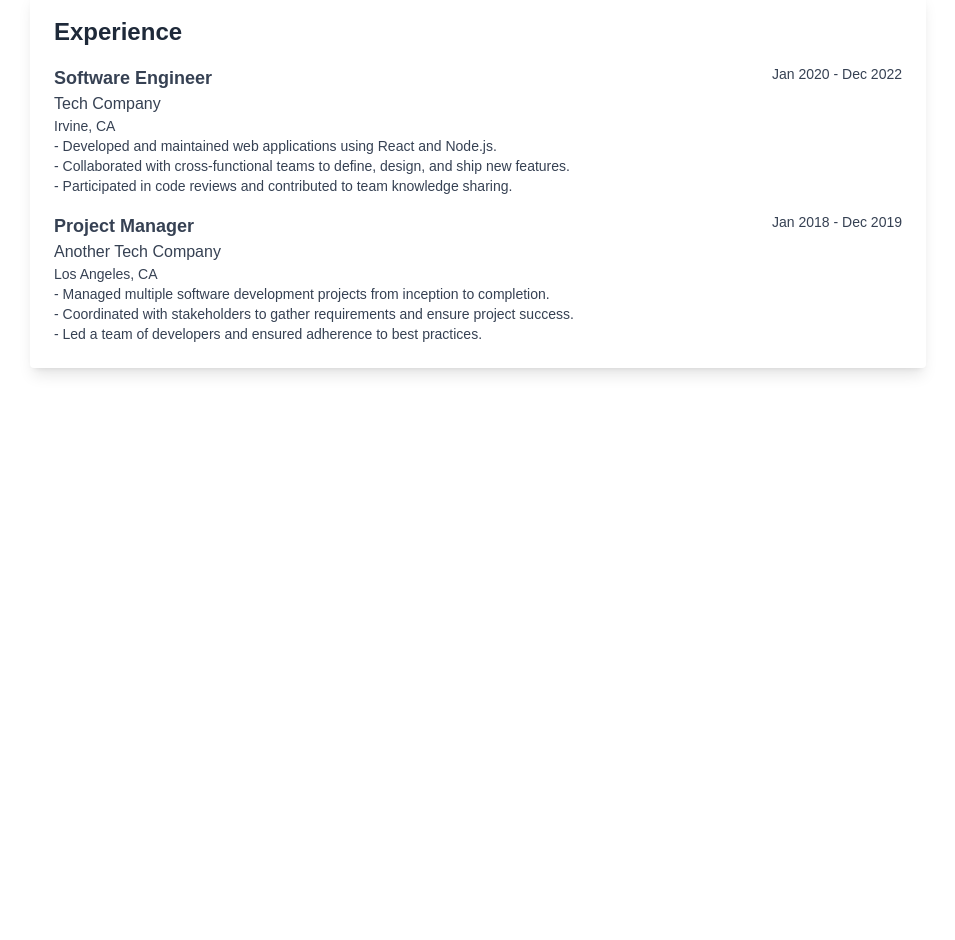
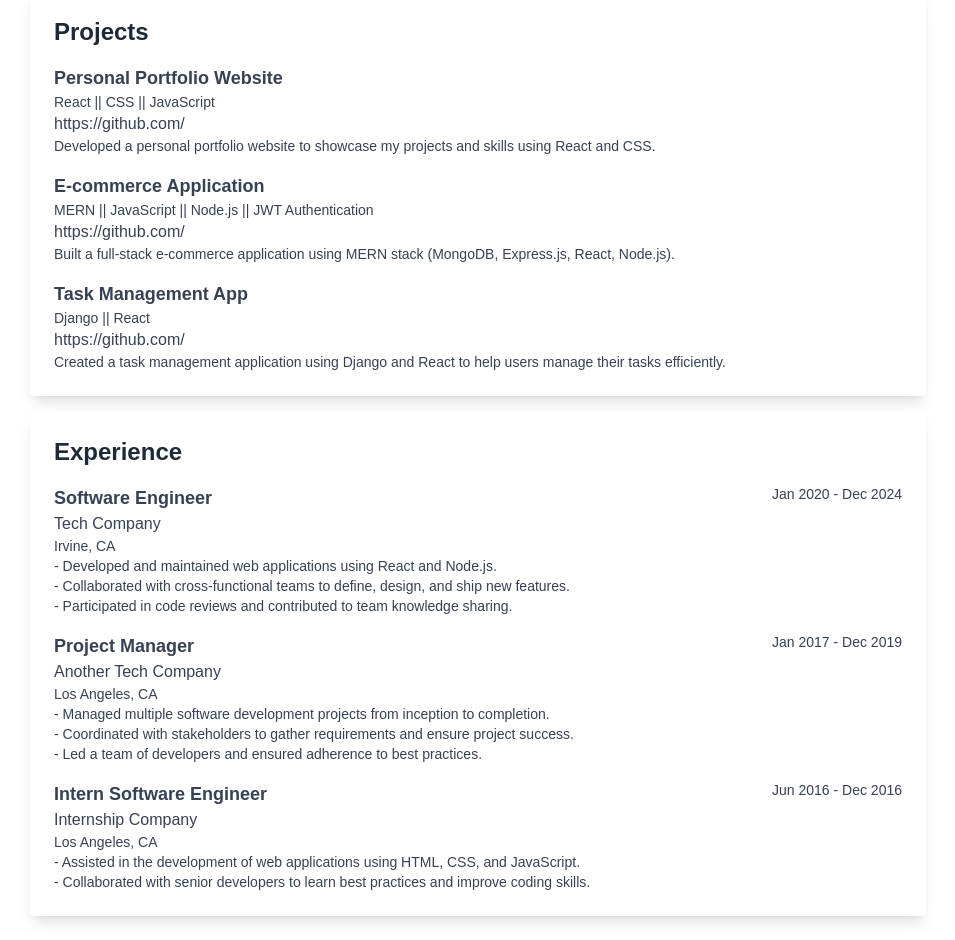
Before and after one commit to KiwiFunk/resume-builder, a Next.js app in the folder resume-app/: page / in a window 1280 px wide. Shown: the part 1280-2220 px from the top of the page, without its empty margins (162-1117 px from the left). Before the commit the page ends 1672 px from the top, so only its background shows below. Built offline with nearby package versions, Linux system fonts and the light colour scheme.

Commit message:
Created basic placeholder Projects component

```diff
--- a/resume-app/src/UserData.js
+++ b/resume-app/src/UserData.js
@@ -59,7 +59,7 @@ let data = {
             company: "Tech Company",
             location: "Irvine, CA",
             startDate: "2020-01-01",
-            endDate: "2022-12-31",
+            endDate: "2024-12-31",
             description: `Developed and maintained web applications using React and Node.js!
             Collaborated with cross-functional teams to define, design, and ship new features?
             Participated in code reviews and contributed to team knowledge sharing.`
@@ -68,11 +68,20 @@ let data = {
             title: "Project Manager",
             company: "Another Tech Company",
             location: "Los Angeles, CA",
-            startDate: "2018-01-01",
+            startDate: "2017-01-01",
             endDate: "2019-12-31",
             description: `Managed multiple software development projects from inception to completion.
             Coordinated with stakeholders to gather requirements and ensure project success.
             Led a team of developers and ensured adherence to best practices.`
+        },
+        {
+            title: "Intern Software Engineer",
+            company: "Internship Company",
+            location: "Los Angeles, CA",
+            startDate: "2016-06-01",
+            endDate: "2016-12-31",
+            description: `Assisted in the development of web applications using HTML, CSS, and JavaScript.
+            Collaborated with senior developers to learn best practices and improve coding skills.`
         }
     ],
     education: [
@@ -111,17 +120,20 @@ let data = {
         {
             title: "Personal Portfolio Website",
             description: `Developed a personal portfolio website to showcase my projects and skills using React and CSS.`,
-            url: "https://github.com/"
+            url: "https://github.com/",
+            skills: ["React", "CSS", "JavaScript"]
         },
         {
             title: "E-commerce Application",
             description: `Built a full-stack e-commerce application using MERN stack (MongoDB, Express.js, React, Node.js).`,
-            url: "https://github.com/"
+            url: "https://github.com/",
+            skills: ["MERN", "JavaScript", "Node.js", "JWT Authentication"]
         },
         {
             title: "Task Management App",
             description: `Created a task management application using Django and React to help users manage their tasks efficiently.`,
-            url: "https://github.com/"
+            url: "https://github.com/",
+            skills: ["Django", "React"]
         }
     ]
 
--- a/resume-app/src/app/page.js
+++ b/resume-app/src/app/page.js
@@ -4,6 +4,7 @@ import Socials from "@/components/Socials";
 import WorkExperience from "@/components/WorkExperience";
 import Skills from "@/components/Skills";
 import CoursesAndTraining from "@/components/CoursesAndTraining";
+import Projects from "@/components/Projects";
 
 import data from "@/UserData";  // Importing data from UserData.js
 
@@ -29,8 +30,8 @@ export default function Home() {
 
       <Education data={data}/>
       <CoursesAndTraining data={data}/>
+      <Projects data={data}/>
 
-      {/* Add a new section for Projects */}
       <WorkExperience data={data}/>
     </main>
   );
--- /dev/null
+++ b/resume-app/src/components/Projects.js
@@ -0,0 +1,22 @@
+
+export default function Projects({ data }) {
+    return (
+        <div className="mt-4 p-6 bg-white rounded shadow-lg w-full max-w-4xl">
+            <h2 className="text-2xl font-bold text-gray-800">Projects</h2>
+            {data.projects.map((project, index) => (
+                <div key={index} className="mt-4 flex flex-row">
+
+                    <div className="flex-grow">
+                        <p className="text-gray-700 text-lg font-bold">{project.title}</p>
+                        <p className="text-gray-700 text-sm">{project.skills.join(" || ")}</p>
+                        <a href={project.url} aria-label={`Link to ${project.title}`} target="_blank" rel="noopener noreferrer">
+                            <p className="text-gray-700">{project.url}</p>
+                        </a>
+                        <p className="text-gray-700 text-sm">{project.description}</p>
+                    </div>
+
+                </div>
+            ))}
+        </div>
+    );
+}
```
